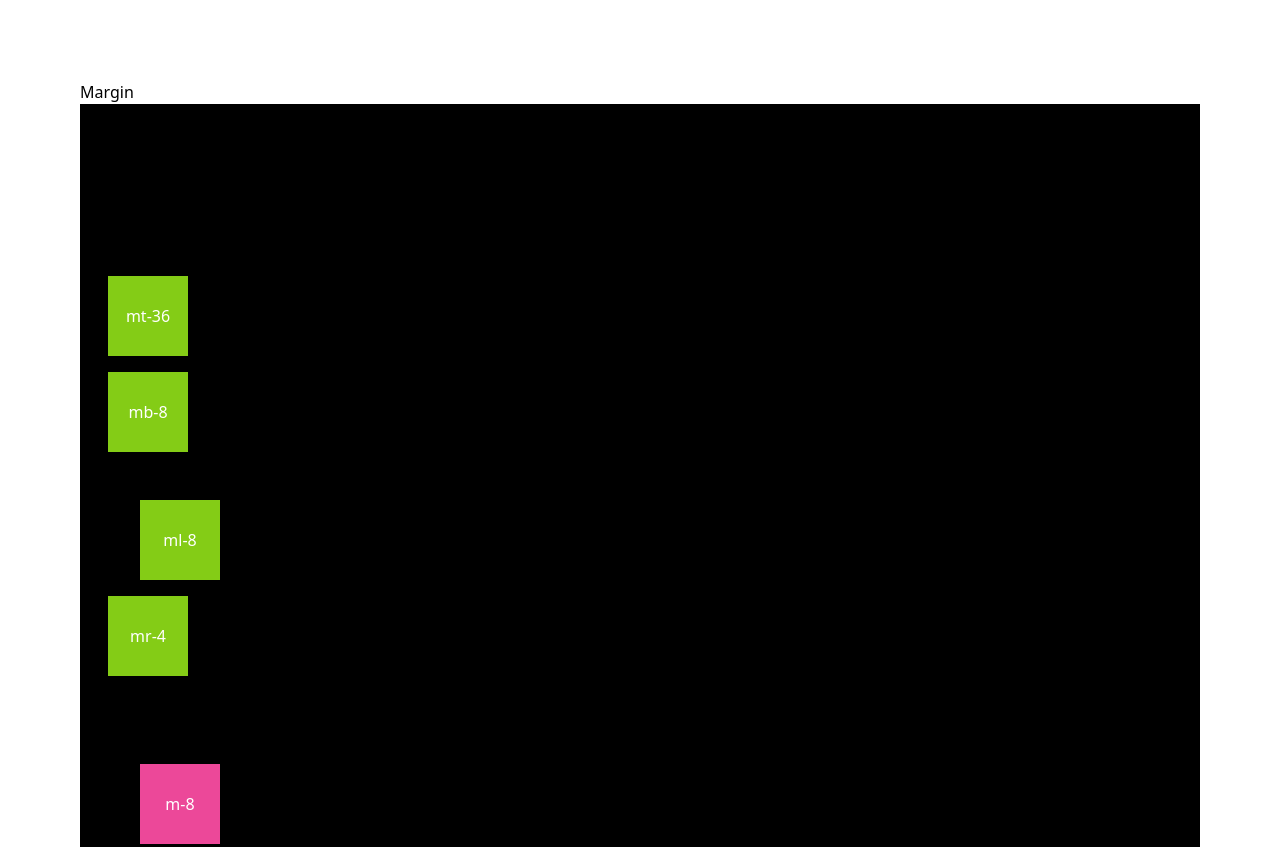
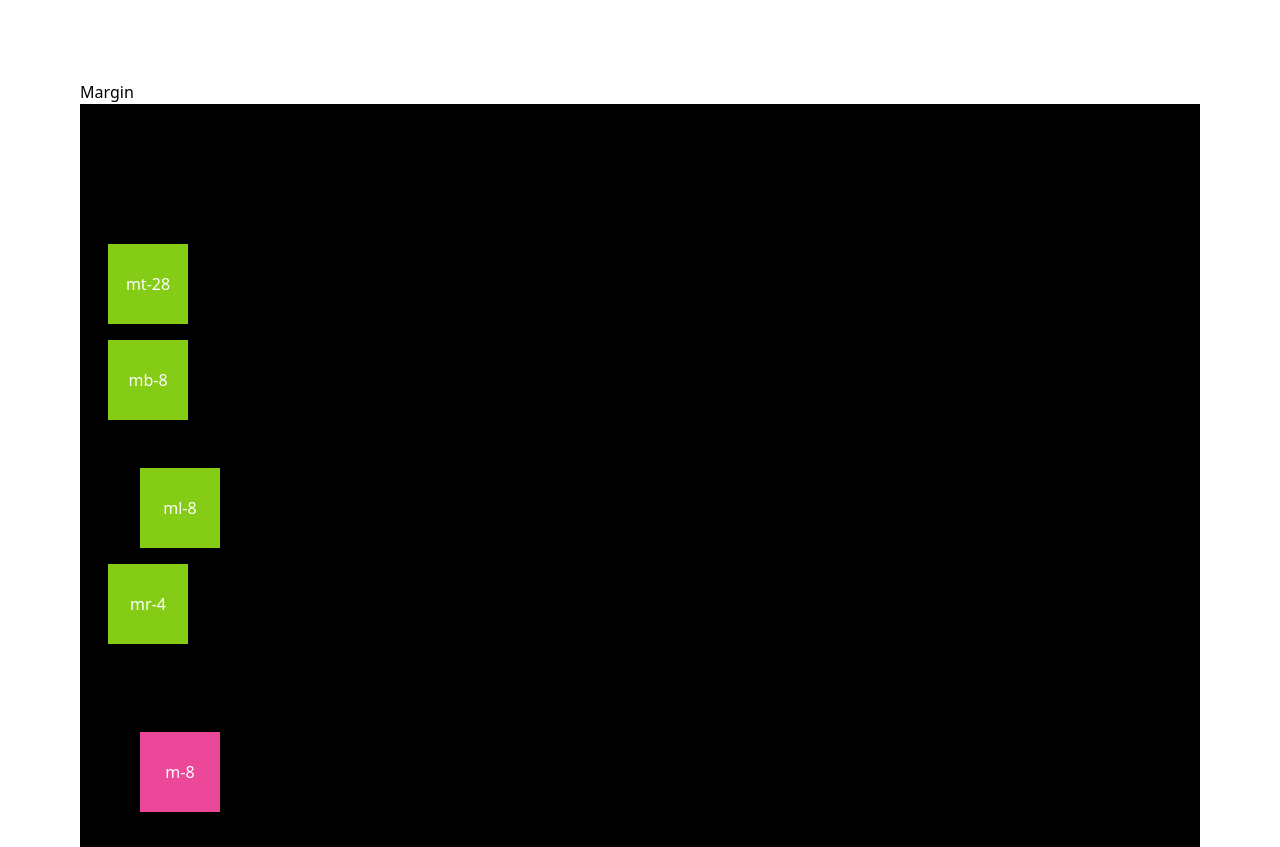
Before and after one commit to nazarinnoushad/Tailwind-CSS-Assignment, a plain HTML site: page 2. Container Spacing/index.html in a window 1280 px wide. Shown: the top 847 px of the page. Drawn offline with nearby package versions, Linux system fonts and the light colour scheme.

Commit message:
final commit

```diff
--- a/2. Container Spacing/index.html
+++ b/2. Container Spacing/index.html
@@ -16,7 +16,7 @@
     Margin
     <!-- https://tailwindcss.com/docs/margin -->
      <div class=" container bg-black p-7 text-white flex flex-col gap-4 text-center ">
-      <div class="mt-36 bg-lime-500 w-20 h-20 flex items-center justify-center">mt-36</div>
+      <div class="mt-28 bg-lime-500 w-20 h-20 flex items-center justify-center">mt-28</div>
       <div class="mb-8 bg-lime-500 w-20 h-20 flex items-center justify-center" >mb-8</div>
       <div class="ml-8 bg-lime-500 w-20 h-20 flex items-center justify-center">ml-8</div>
       <div class="mr-4 bg-lime-500 w-20 h-20 flex items-center justify-center">mr-4</div>
```
